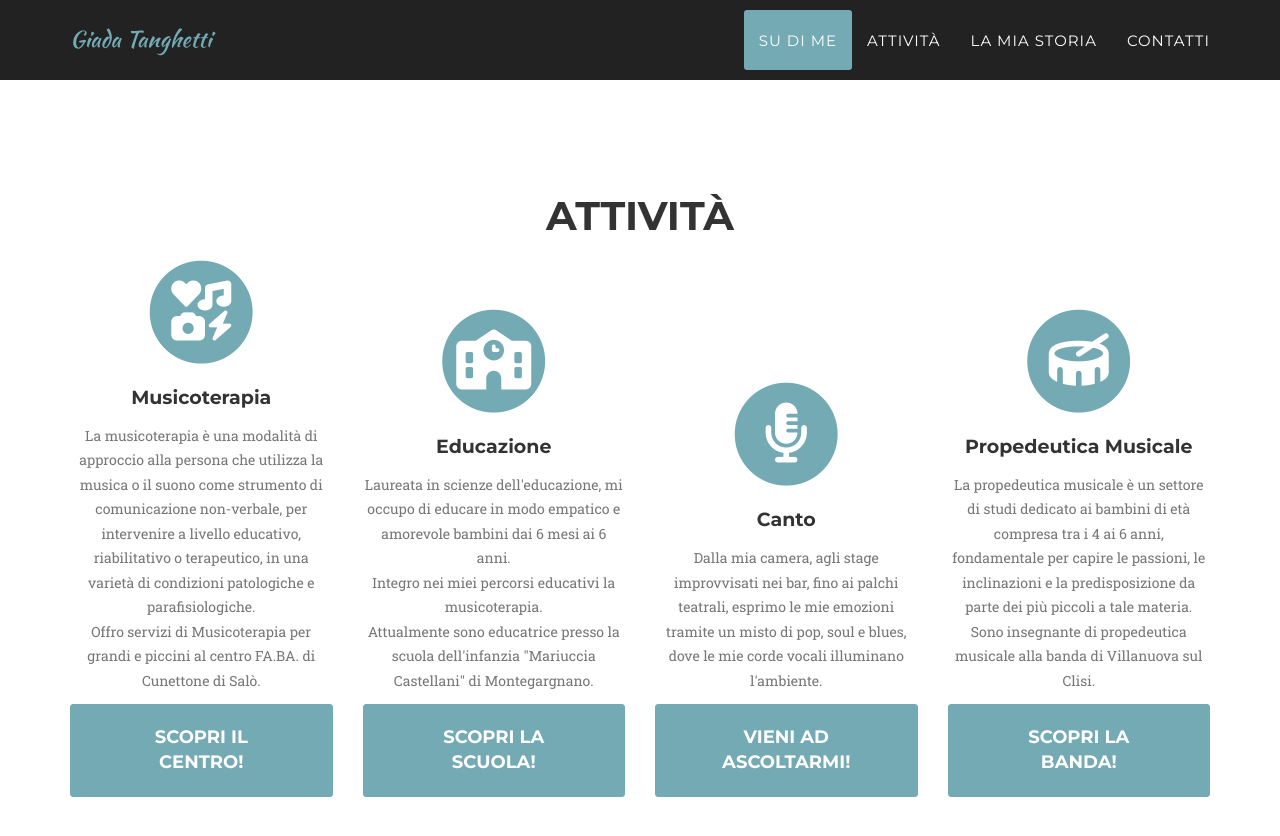
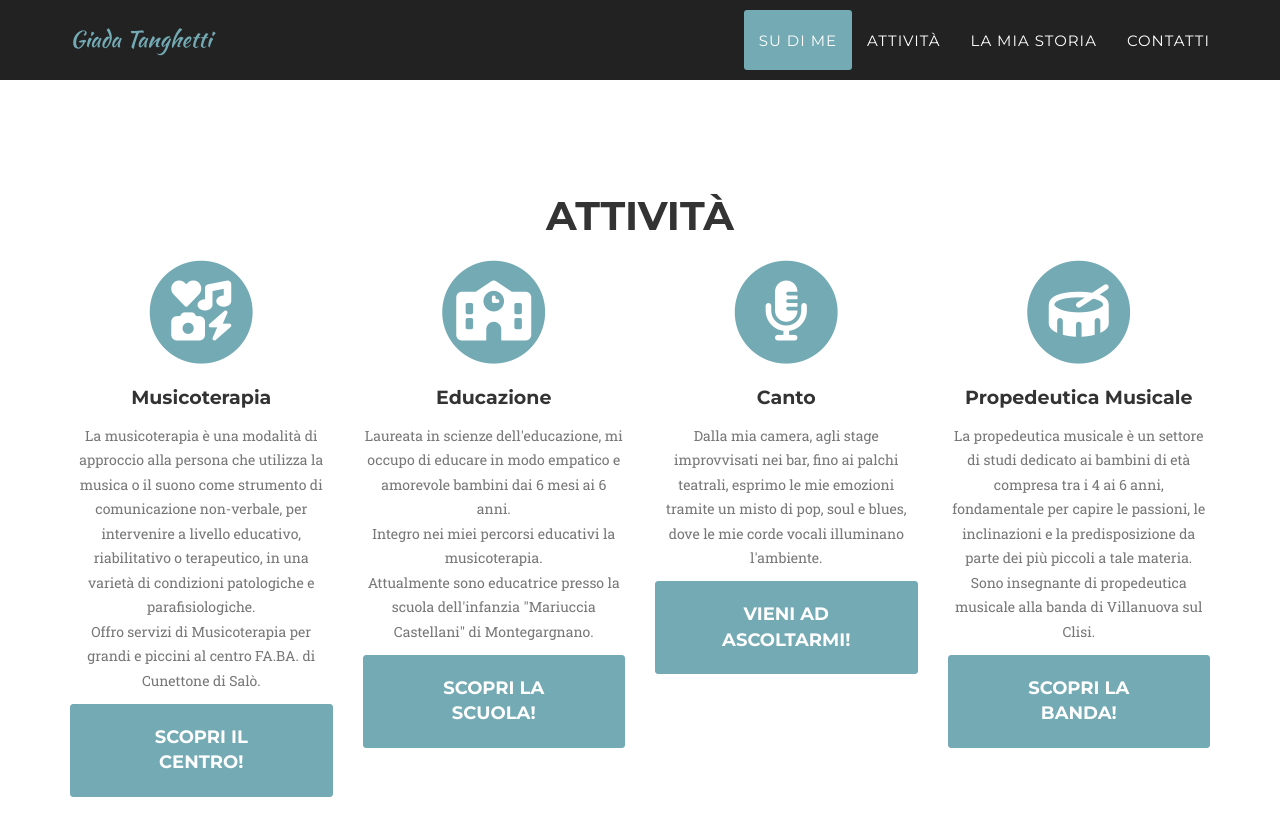
Before and after one commit to gmarraff/giadatanghetti.it, a Jekyll site: the page built from _posts/2014-07-16-project-3.markdown, in a window 1280 px wide and 900 px high, scrolled down 1887 px. Shown: the top 836 px of the window. Built offline with Jekyll 4.4.1, drawn with Linux system fonts in a browser that asks for light colours; nearby versions of some CDN libraries; some web fonts are replaced; library files that are not in the unit come from our copies.

Commit message:
Remove fixed

```diff
--- a/_includes/services.html
+++ b/_includes/services.html
@@ -7,7 +7,7 @@
                     <!-- <h3 class="section-subheading text-muted">Lorem ipsum dolor sit amet consectetur.</h3> -->
                 </div>
             </div>
-            <div class="row text-center align-items-center" style="display: flex;align-items:last baseline;">
+            <div class="row text-center align-items-center">
                 <div class="col-md-3">
                     <span class="fa-stack fa-4x">
                         <i class="fa fa-circle fa-stack-2x text-primary"></i>
```
